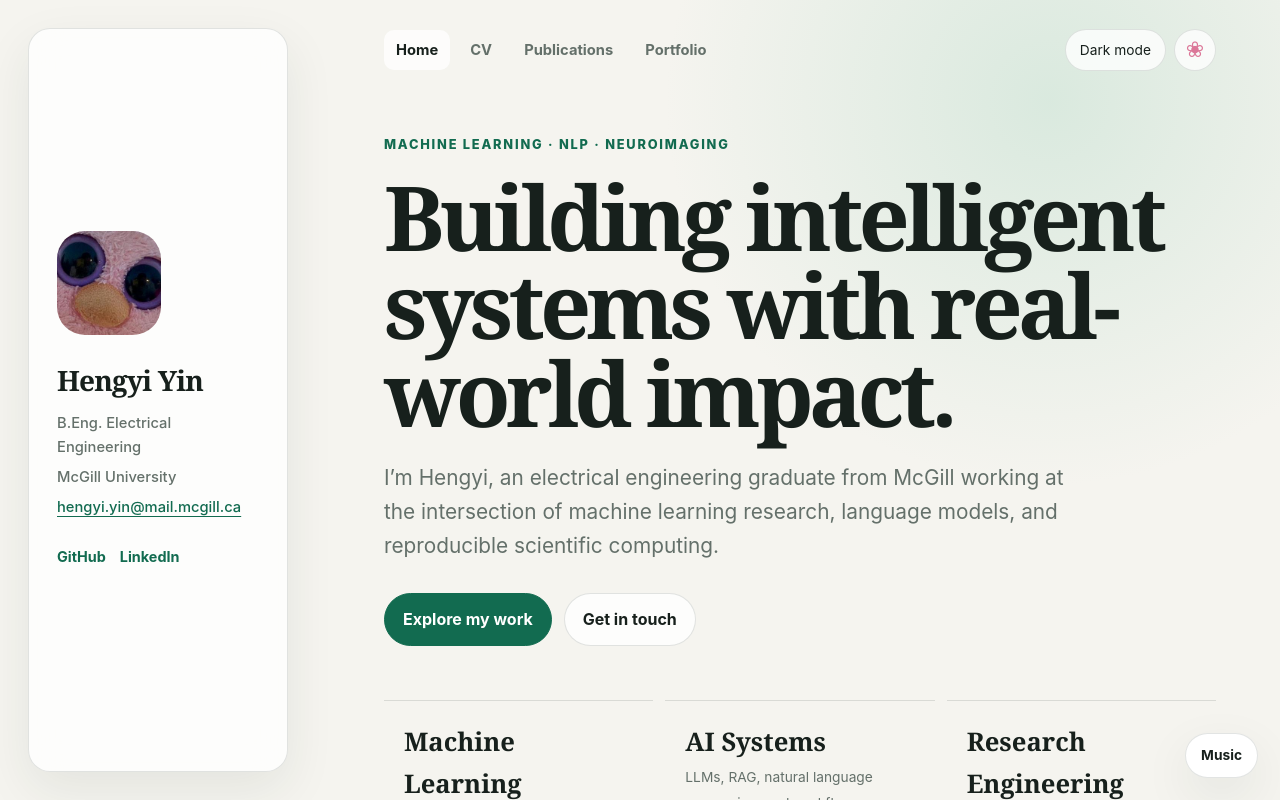
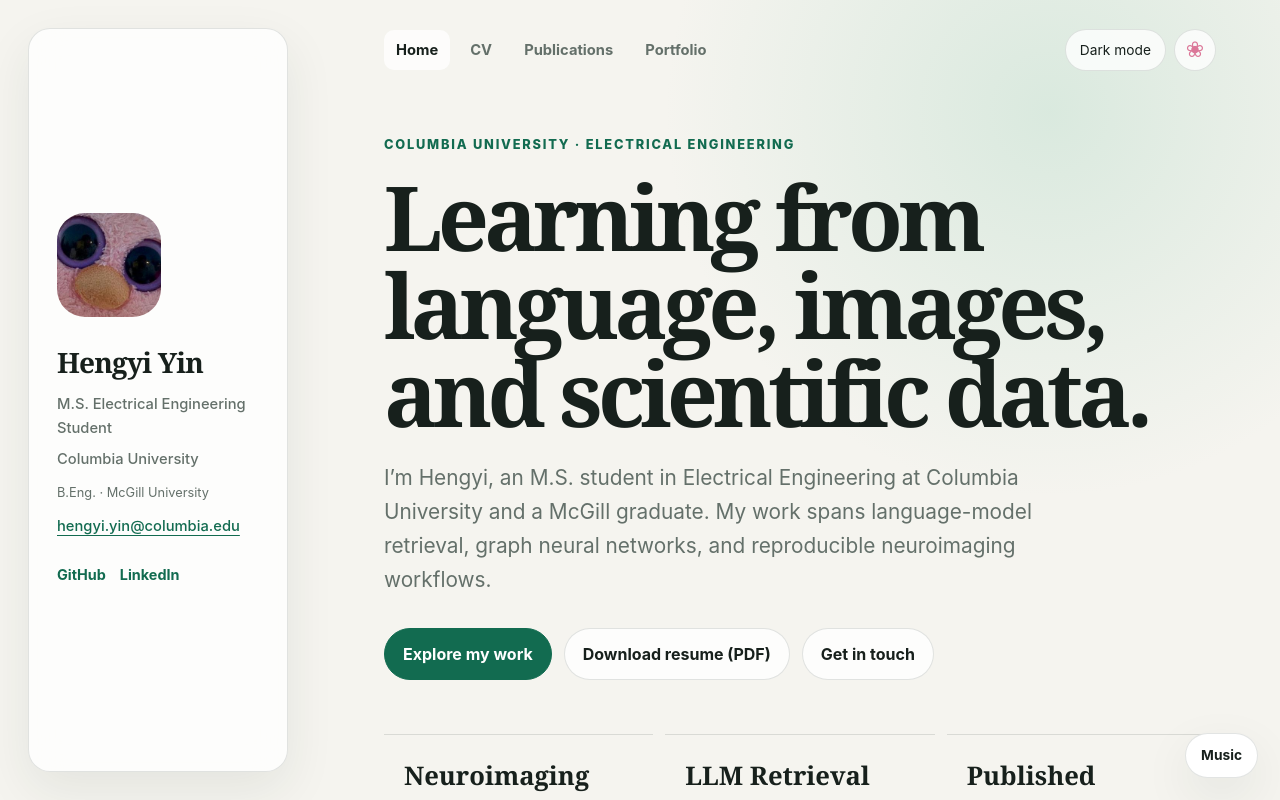
Before and after one commit to hennyi-yin/hennyi-yin.github.io, a React (Vite) app: page / in a window 1280 px wide. Shown: the top 800 px of the page. Built offline with nearby package versions, Linux system fonts and the light colour scheme.

Commit message:
Update Columbia profile, research, and projects

```diff
--- a/src/App.jsx
+++ b/src/App.jsx
@@ -1,6 +1,14 @@
 import { useEffect, useRef, useState } from 'react';
 import { NavLink, Navigate, Route, Routes, useLocation } from 'react-router-dom';
 import profileImage from '../images/profile.jpeg';
+
+const resumeUrl = `${import.meta.env.BASE_URL}Hengyi-Yin-Resume.pdf`;
+const contactEmail = 'hengyi.yin@columbia.edu';
+const researchInterests = ['Multimodal Learning', 'Generative Models', 'Computer Vision', 'Robust Machine Learning', 'Biomedical Imaging'];
+
+function ResumeLink({ className = 'button secondary' }) {
+  return <a className={className} href={resumeUrl} download="Hengyi-Yin-Resume.pdf">Download resume (PDF)</a>;
+}
 
 const tracks = [
   ['Nocturne in B-flat minor, Op. 9 No. 1', new URL('../musics/Nocturne in B flat minor, Op. 9 no. 1.mp3', import.meta.url).href],
@@ -13,12 +21,12 @@
 }
 
 function Accordion({ title, children }) {
-  const [open, setOpen] = useState(false);
-  const contentRef = useRef(null);
   return (
-    <li className={`accordion-item${open ? ' active' : ''}`}>
-      <button className="accordion-header" type="button" aria-expanded={open} onClick={() => setOpen(value => !value)}>{title}</button>
-      <div ref={contentRef} className="accordion-content" style={{ maxHeight: open ? `${contentRef.current?.scrollHeight ?? 0}px` : undefined }}>{children}</div>
+    <li className="accordion-item">
+      <details>
+        <summary className="accordion-header">{title}</summary>
+        <div className="accordion-content">{children}</div>
+      </details>
     </li>
   );
 }
@@ -28,9 +36,10 @@
     <aside className="sidebar">
       <img src={profileImage} alt="Hengyi Yin" className="profile-pic" />
       <h2>Hengyi Yin</h2>
-      <p><strong>B.Eng. Electrical Engineering</strong></p>
-      <p><strong>McGill University</strong></p>
-      <p><strong><a href="mailto:hengyi.yin@mail.mcgill.ca">hengyi.yin@mail.mcgill.ca</a></strong></p>
+      <p><strong>M.S. Electrical Engineering Student</strong></p>
+      <p><strong>Columbia University</strong></p>
+      <p className="sidebar-background">B.Eng. · McGill University</p>
+      <p><strong><a href={`mailto:${contactEmail}`}>{contactEmail}</a></strong></p>
       <div className="social-links"><ExternalLink href="https://github.com/hennyi-yin">GitHub</ExternalLink><ExternalLink href="https://www.linkedin.com/in/hengyi-yin/">LinkedIn</ExternalLink></div>
     </aside>
   );
@@ -268,46 +277,64 @@
   }, []);
   return <>
     <section className="hero">
-      <span className="eyebrow">Machine Learning · NLP · Neuroimaging</span>
-      <h1>Building intelligent systems with real-world impact.</h1>
-      <p className="lede">I’m Hengyi, an electrical engineering graduate from McGill working at the intersection of machine learning research, language models, and reproducible scientific computing.</p>
-      <div className="hero-actions"><NavLink className="button primary" to="/portfolio">Explore my work</NavLink><a className="button secondary" href="mailto:hengyi.yin@mail.mcgill.ca">Get in touch</a></div>
+      <span className="eyebrow">Columbia University · Electrical Engineering</span>
+      <h1>Learning from language, images, and scientific data.</h1>
+      <p className="lede">I’m Hengyi, an M.S. student in Electrical Engineering at Columbia University and a McGill graduate. My work spans language-model retrieval, graph neural networks, and reproducible neuroimaging workflows.</p>
+      <div className="hero-actions"><NavLink className="button primary" to="/portfolio">Explore my work</NavLink><ResumeLink /><a className="button secondary" href={`mailto:${contactEmail}`}>Get in touch</a></div>
       <div className="stats" aria-label="Core capabilities">
-        <div className="stat"><strong>Machine Learning</strong><span>End-to-end model development, evaluation, and optimization</span></div>
-        <div className="stat"><strong>AI Systems</strong><span>LLMs, RAG, natural language processing, and workflow automation</span></div>
-        <div className="stat"><strong>Research Engineering</strong><span>Reproducible pipelines, scientific computing, and deployment</span></div>
+        <div className="stat"><strong>Neuroimaging</strong><span>QSM preprocessing and deep learning-based brain extraction at The Neuro</span></div>
+        <div className="stat"><strong>LLM Retrieval</strong><span>RAG and semantic search · 3rd of 76 teams at McGill CodeJam14</span></div>
+        <div className="stat"><strong>Published Research</strong><span>Co-author of a 2024 IEEE Transactions on Power Electronics paper</span></div>
       </div>
     </section>
-    <section><span className="eyebrow">Focus</span><h2>Research interests</h2><ul className="interest-grid"><li>Machine learning systems</li><li>Natural language processing</li><li>Deep learning for scientific data</li></ul></section>
+    <section><span className="eyebrow">Focus</span><h2>Research interests</h2><ul className="interest-grid">{researchInterests.map(interest => <li key={interest}>{interest}</li>)}</ul></section>
     <section className="site-activity" aria-labelledby="activity-title"><span className="eyebrow">Live footprint</span><h2 id="activity-title">Seen around the world.</h2><div className="activity-card"><div className="activity-total"><strong>{visits}</strong><span>visits since July 2026</span></div><VisitorMap countries={countries} unavailable={statsUnavailable} /></div><p className="activity-note">Approximate country-level totals. No personal information is stored.</p></section>
   </>;
 }
 
-const experience = [
-  ['Machine Learning Research Assistant, Montreal Neurological Institute-Hospital (Jan. 2025 – Dec. 2025)', ['Developed a machine learning pipeline for multi-echo MRI image analysis, reducing preprocessing time by 40% (25→15 min per scan) and enabling reproducible QSM experiments on 7T and 3T MRI data.', 'Deployed the pipeline for lab-wide use, supporting ongoing neuroimaging studies and improving data reproducibility across 100+ scans.']],
-  ['Machine Learning Engineer Intern, Huawei Technologies Co., Ltd (Jun. 2024 – Sep. 2024)', ['Optimized internal LLMs with RAG and multi-agent frameworks, boosting debugging efficiency by 25% as measured by average resolution time per case.', 'Fine-tuned large-scale models handling 100K+ daily interactions, enabling automated error diagnosis and code review across Python, Java, and Go projects.', 'Integrated LLM-based code analysis with automation scripts to extract error codes, reducing manual debugging labor by 40% and accelerating issue resolution.']],
-  ['Machine Learning Research Assistant, Central South University, School of Traffic & Transportation Engineering (Apr. 2023 – Sep. 2023)', ['Applied machine learning–inspired optimization techniques (three-stage RLS–LS–LS framework) in MATLAB/Simulink for capacitance estimation of railway DC-link capacitors, improving accuracy by 15% under low sampling frequencies.', 'Validated algorithm performance on dSPACE platform and metro vehicle tests, showing strong robustness against sensor noise and sparse data, with estimation error reduced to within 2%, outperforming conventional baselines (RLS, RELS).', 'Co-authored an IEEE Transactions on Power Electronics paper (2024), positioning the method as a practical ML-based approach for real-world railway converter condition monitoring.']],
+const researchExperience = [
+  ['Machine Learning Research Assistant, The Neuro (Montreal Neurological Institute-Hospital) · Montreal, Canada · Jan. 2025 – Dec. 2025', ['Worked on quantitative MRI and quantitative susceptibility mapping (QSM) pipelines, including image preprocessing, brain masking, image registration, and downstream quantitative analysis.', 'Investigated brain-mask generation for QSM and evaluated BEN, a deep learning-based brain extraction method, as an alternative to conventional masking approaches.', 'Developed and evaluated reproducible neuroimaging preprocessing workflows using Python, FSL, ANTs, NiBabel, and SimpleITK.']],
+  ['Research Assistant, Central South University, School of Traffic & Transportation Engineering · Hunan, China · Apr. 2023 – Sep. 2023', ['Developed data-driven estimation methods for DC-link capacitor health monitoring using MATLAB and Simulink.', 'Designed optimization and simulation procedures for capacitance estimation under low sampling-frequency measurements, contributing to a peer-reviewed publication in IEEE Transactions on Power Electronics.']],
+];
+
+const industryExperience = [
+  ['Machine Learning Engineer Intern, Huawei Technologies Co., Ltd. · Shanghai, China · Jun. 2024 – Sep. 2024', ['Developed LLM-based knowledge retrieval and code-assistance workflows using Retrieval-Augmented Generation (RAG), embeddings, and semantic search.', 'Built data-processing, code-understanding, and error-analysis tools in Python, Java, and Go to support software debugging and technical-information retrieval.']],
 ];
 
 const cvProjects = [
-  ['Gomoku Bot — Python, TensorFlow/Keras, NumPy, tf.data', ['Trained a ResNet-like CNN policy model on ~7M Gomoku board states, achieving ~40%+ top-1 move accuracy on the validation set (400-way classification) and consistently producing strong moves under randomized test positions.', 'Built a high-throughput tf.data pipeline with synchronized board–label augmentation and improved generalization using residual blocks, BatchNorm, L2 regularization, dropout, and early stopping.']],
-  ['Automated Trading Bot (24-hour Hackathon) — Python, TensorFlow, PostgreSQL, GCP, Kubernetes', ['Generated real-time stock trend forecasts and trading signals on live market feeds, reaching ~60%+ directional accuracy in backtests.', 'Implemented an end-to-end ML pipeline and deployed a scalable containerized service on Google Cloud via Kubernetes.']],
-  ['CNN-SVM Reproducibility — TensorFlow 1.x, Python, NumPy, Matplotlib', ['Achieved 99.11% MNIST test accuracy, slightly exceeding the reproduced paper’s results.', 'Engineered a reproducible TensorFlow 1.x environment and performed ablation studies to analyze model behavior.']],
-  ['MLP & CNN Image Classification — Python (from scratch), PyTorch, NumPy', ['Raised Fashion-MNIST accuracy to ~87% and CNN performance to 91.8%, outperforming baseline MLP results.', 'Developed an MLP from scratch and optimized initialization, depth, activation functions, and regularization.']],
-  ['Emotion Classification with BERT — Hugging Face Transformers, PyTorch, GPU (T4)', ['Increased classification accuracy from 80.15% to 91.35%, demonstrating the benefit of deep contextual modeling.', 'Fine-tuned bert-base-uncased with mixed-precision training, warmup, and early stopping.']],
-  ['Regression & Optimization Experiments — Python, scikit-learn, NumPy, Matplotlib', ['Reduced test MSE to 0.251 and improved model generalization on Boston Housing and Wine datasets.', 'Used 5-fold cross-validation and tuned batch size, learning rate, and Gaussian basis functions.']],
+  ['Graph Neural Networks for Spatiotemporal Forecasting — PyTorch · 2025', ['Implemented and evaluated graph neural network architectures for spatiotemporal forecasting on traffic and mobility data.', 'Built training and evaluation pipelines in PyTorch.']],
+  ['LLM Retrieval System — Hugging Face, Sentence Transformers · 2024', ['Built a Retrieval-Augmented Generation pipeline using dense embeddings and semantic search.', 'Achieved 3rd place among 76 teams at McGill CodeJam14.']],
+];
+
+const additionalProjects = [
+  ['Gomoku Bot — Python, TensorFlow/Keras, NumPy, tf.data', ['Trained a ResNet-like CNN policy model for Gomoku move prediction.', 'Built a tf.data pipeline with synchronized board–label augmentation, residual blocks, BatchNorm, regularization, and early stopping.']],
+  ['Automated Trading Bot — Python, TensorFlow, PostgreSQL, GCP, Kubernetes', ['Built a stock trend forecasting and trading-signal pipeline during a 24-hour hackathon.', 'Deployed a containerized service on Google Cloud using Kubernetes.']],
+  ['CNN-SVM Reproducibility — TensorFlow 1.x, Python, NumPy, Matplotlib', ['Reproduced a CNN-SVM model on MNIST and performed ablation studies in a reproducible TensorFlow 1.x environment.']],
+  ['MLP & CNN Image Classification — Python, PyTorch, NumPy', ['Developed an MLP from scratch and compared image classifiers on Fashion-MNIST.', 'Explored initialization, depth, activation functions, and regularization.']],
+  ['Emotion Classification with BERT — Hugging Face Transformers, PyTorch', ['Fine-tuned bert-base-uncased for emotion classification using mixed-precision training, warmup, and early stopping.']],
+  ['Regression & Optimization Experiments — Python, scikit-learn, NumPy, Matplotlib', ['Studied model generalization using cross-validation and experiments with batch size, learning rate, and Gaussian basis functions.']],
 ];
 
 function ItemList({ items }) { return <ul>{items.map(item => <li key={item}>{item}</li>)}</ul>; }
 
 function CV() {
   return <section id="cv"><span className="eyebrow">Background</span><h2>Curriculum Vitae</h2>
-    <h3>Education</h3><ul><li><strong>McGill University</strong> — Bachelor of Electrical Engineering, Minor in Economics (Sep. 2021 – Dec. 2025)</li></ul>
-    <h3>Experience</h3><ul className="work-experience">{experience.map(([title, items]) => <Accordion key={title} title={title}><ItemList items={items} /></Accordion>)}</ul>
-    <h3>Competitions</h3><ul className="competitions"><Accordion title="McGill CodeJam14 Hackathon — 3rd Place (Nov. 2024)"><ul><li><strong>Tech Stack:</strong> Python, Machine Learning, NLP, LLM</li><li>Engineered an LLM-powered prototype integrating RAG, Sentence-Transformers, and semantic search, achieving 95%+ accuracy in contextual query retrieval. <ExternalLink href="https://devpost.com/software/maestro-qs6gr1">Project link</ExternalLink></li><li>Led model integration in a four-member team, contributing to a top-3 finish among 76 teams.</li></ul></Accordion></ul>
+    <ResumeLink />
+    <h3>Education</h3>
+    <ul className="education-list">
+      <li><strong>Columbia University</strong> · New York, US<br />Master of Science in Electrical Engineering · Aug. 2026 – Dec. 2027 (expected)
+        <p><strong>Selected graduate coursework:</strong> Reinforcement Learning; Heterogeneous Computing for Signal and Data Processing; LLM-Based Generative AI; Systems and Networks for Large-Scale LLM Inference.</p>
+      </li>
+      <li><strong>McGill University</strong> · Montreal, Canada<br />Bachelor of Engineering in Electrical Engineering, Minor in Economics · Sep. 2021 – Jun. 2026</li>
+    </ul>
+    <h3>Research Experience</h3><ul className="work-experience">{researchExperience.map(([title, items]) => <Accordion key={title} title={title}><ItemList items={items} /></Accordion>)}</ul>
+    <h3>Industry Experience</h3><ul className="work-experience">{industryExperience.map(([title, items]) => <Accordion key={title} title={title}><ItemList items={items} /></Accordion>)}</ul>
+    <h3>Competitions</h3><ul className="competitions"><Accordion title="McGill CodeJam14 Hackathon — 3rd of 76 teams (Nov. 2024)"><ul><li>Built an LLM retrieval prototype integrating RAG, Sentence Transformers, and semantic search. <ExternalLink href="https://devpost.com/software/maestro-qs6gr1">Project link</ExternalLink></li></ul></Accordion></ul>
     <h3>Publications</h3><ul className="publications"><Accordion title="IEEE TPEL (2024) — DC-Link Capacitor Capacitance Estimation in Railways"><ul><li><strong>Title:</strong> A Capacitance Estimation Method for DC-Link Capacitors in Railways Based on Precharging Model and Low Sampling Frequency</li><li><strong>Authors:</strong> Xun Wu, Kaidi Li, Rui Tian, Hengyi Yin, Tianjia Yu, Shu Cheng, Chunyang Chen</li><li><strong>Venue:</strong> IEEE Transactions on Power Electronics, Vol. 39, No. 1, Jan. 2024, pp. 1527–1537</li></ul></Accordion></ul>
-    <h3>Technical Skills</h3><ul><li><strong>Programming:</strong> Python, Java, C, MySQL, HTML/CSS</li><li><strong>Frameworks:</strong> TensorFlow, PyTorch, Keras, Hugging Face, scikit-learn, OpenCV, Pandas, NumPy, CUDA</li><li><strong>DevOps & Cloud:</strong> Docker, Kubernetes, AWS, GCP, Spark, GitHub Actions</li><li><strong>ML Development:</strong> Feature engineering, model selection, hyperparameter tuning, experiment tracking, explainability, and evaluation</li></ul>
-    <h3>Projects</h3><ul className="projects">{cvProjects.map(([title, items]) => <Accordion key={title} title={title}><ItemList items={items} /></Accordion>)}</ul>
+    <h3>Technical Skills</h3><ul><li><strong>Programming:</strong> Python, C, Java, Go, SQL, MATLAB</li><li><strong>Machine Learning:</strong> PyTorch, TensorFlow, Hugging Face, scikit-learn, OpenCV, NumPy, Pandas</li><li><strong>Biomedical Imaging:</strong> FSL, ANTs, NiBabel, SimpleITK, Quantitative MRI, QSM, Brain Extraction, Image Registration</li><li><strong>Tools:</strong> Git, Docker, AWS, Jupyter, VS Code, MATLAB/Simulink</li></ul>
+    <h3>Research Interests</h3><p>{researchInterests.join(' · ')}</p>
+    <h3>Selected Projects</h3><ul className="projects">{cvProjects.map(([title, items]) => <Accordion key={title} title={title}><ItemList items={items} /></Accordion>)}</ul>
+    <h3>Additional Projects</h3><ul className="projects">{additionalProjects.map(([title, items]) => <Accordion key={title} title={title}><ItemList items={items} /></Accordion>)}</ul>
   </section>;
 }
 
@@ -316,12 +343,48 @@
 }
 
 const portfolioProjects = [
-  { title: 'Maestro', description: 'Finished in a 36-hour hackathon, Maestro is a workflow automation tool that uses advanced machine learning to automate repetitive tasks, integrate APIs, and surface actionable analytics.', technologies: ['Retrieval-Augmented Generation (RAG)', 'LangChain', 'Prompt Engineering', 'Python', 'TensorFlow', 'Node.js', 'Docker', 'AWS (EC2, S3)'], features: ['Intelligent task automation using RAG and LangChain', 'Seamless API integrations', 'Customizable prompt-engineered workflows', 'Real-time analytics dashboard', 'Scalable AWS deployment with Docker'], links: [['View on Devpost', 'https://devpost.com/software/maestro-qs6gr1'], ['View on GitHub', 'https://github.com/Blacklotus88888/CodeJam14-CloseAI']] },
-  { title: 'OnlyTrades', description: 'Finished in a 24-hour hackathon, OnlyTrades is a secure trading platform using machine learning for stock price prediction and real-time analytics.', technologies: ['Long Short-Term Memory (LSTM)', 'XGBoost', 'Attention Mechanisms', 'Python', 'TensorFlow', 'PostgreSQL', 'Google Cloud Platform'], features: ['Stock prediction using LSTM, XGBoost, and attention', 'Real-time transaction tracking and notifications', 'OAuth 2.0 authentication', 'Trade and asset dashboard', 'Kubernetes deployment on Google Cloud'], links: [['View on Devpost', 'https://devpost.com/software/onlytrades-i60wev'], ['View on GitHub', 'https://github.com/OnlyTrades/OnlyTrades']] },
+  {
+    title: 'QSM & Brain Extraction', category: 'Research · The Neuro · 2025',
+    description: 'Reproducible quantitative MRI workflows, from brain masking and registration to downstream QSM analysis.',
+    technologies: ['Python', 'FSL', 'ANTs', 'NiBabel', 'SimpleITK', 'BEN'],
+    features: ['Worked on image preprocessing, brain masking, image registration, and quantitative analysis for QSM.', 'Evaluated BEN, a deep learning-based brain extraction method, as an alternative to conventional masking approaches.', 'Developed and evaluated preprocessing workflows with an emphasis on robust, reproducible analysis.'],
+    links: [],
+  },
+  {
+    title: 'Graph Neural Networks for Spatiotemporal Forecasting', category: 'Machine Learning · 2025',
+    description: 'Graph neural network architectures for forecasting on traffic and mobility data, implemented and evaluated in PyTorch.',
+    technologies: ['PyTorch', 'Graph Neural Networks', 'Spatiotemporal Forecasting'],
+    features: ['Implemented graph neural network architectures for traffic and mobility forecasting.', 'Built model training and evaluation pipelines in PyTorch.'],
+    links: [],
+  },
+  {
+    title: 'Maestro · LLM Retrieval System', category: 'CodeJam14 · 3rd of 76 teams · 2024',
+    description: 'A hackathon retrieval system using dense embeddings and semantic search to support LLM-powered workflows.',
+    technologies: ['Python', 'Hugging Face', 'Sentence Transformers', 'RAG', 'Semantic Search'],
+    features: ['Built a Retrieval-Augmented Generation pipeline using dense embeddings and semantic search.', 'Integrated retrieval into an LLM-powered hackathon prototype.', 'Achieved 3rd place among 76 teams at McGill CodeJam14.'],
+    links: [['View on Devpost', 'https://devpost.com/software/maestro-qs6gr1'], ['View on GitHub', 'https://github.com/Blacklotus88888/CodeJam14-CloseAI']],
+  },
+  {
+    title: 'OnlyTrades', category: '24-hour Hackathon',
+    description: 'A team-built trading platform combining machine learning forecasts with real-time market analytics.',
+    technologies: ['Python', 'TensorFlow', 'PostgreSQL', 'Google Cloud Platform', 'Kubernetes'],
+    features: ['Built a stock trend forecasting and trading-signal pipeline.', 'Deployed a containerized service on Google Cloud using Kubernetes.'],
+    links: [['View on Devpost', 'https://devpost.com/software/onlytrades-i60wev'], ['View on GitHub', 'https://github.com/OnlyTrades/OnlyTrades']],
+  },
 ];
 
 function Portfolio() {
-  return <section id="portfolio"><span className="eyebrow">Selected work</span><h2>My Portfolio</h2><ul className="accordion">{portfolioProjects.map(project => <Accordion key={project.title} title={project.title}><p><strong>Project Description:</strong> {project.description}</p><p><strong>Technologies Used:</strong></p><ItemList items={project.technologies} /><p><strong>Key Features:</strong></p><ItemList items={project.features} /><p className="project-links">{project.links.map(([label, href]) => <ExternalLink key={href} href={href}>{label}</ExternalLink>)}</p></Accordion>)}</ul></section>;
+  return <section id="portfolio"><span className="eyebrow">Selected work</span><h2>Research & Projects</h2>
+    <p className="section-intro">Selected contributions in biomedical imaging, graph learning, and language-model retrieval.</p>
+    <div className="portfolio-grid">{portfolioProjects.map(project => <article className="project-card" key={project.title}>
+      <p className="project-category">{project.category}</p>
+      <h3>{project.title}</h3>
+      <p className="project-description">{project.description}</p>
+      <ul className="technology-tags" aria-label={`Technologies for ${project.title}`}>{project.technologies.map(technology => <li key={technology}>{technology}</li>)}</ul>
+      <details className="project-details"><summary>My contributions</summary><ItemList items={project.features} /></details>
+      {project.links.length > 0 && <p className="project-links">{project.links.map(([label, href]) => <ExternalLink key={href} href={href}>{label}</ExternalLink>)}</p>}
+    </article>)}</div>
+  </section>;
 }
 
 function MusicDock() {
```
